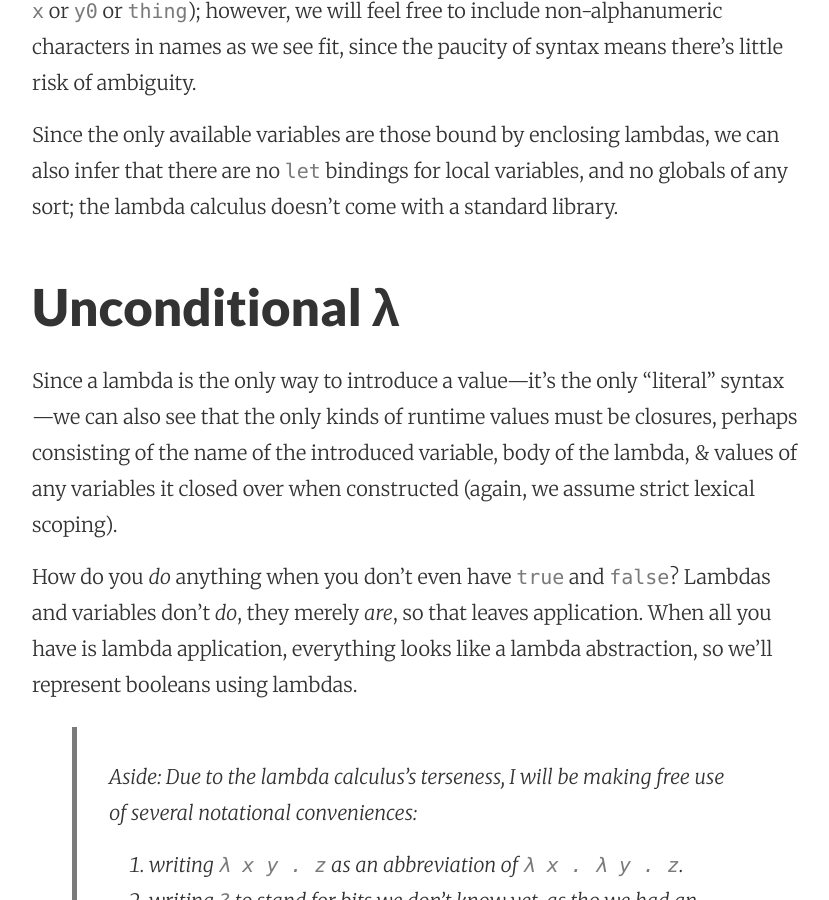
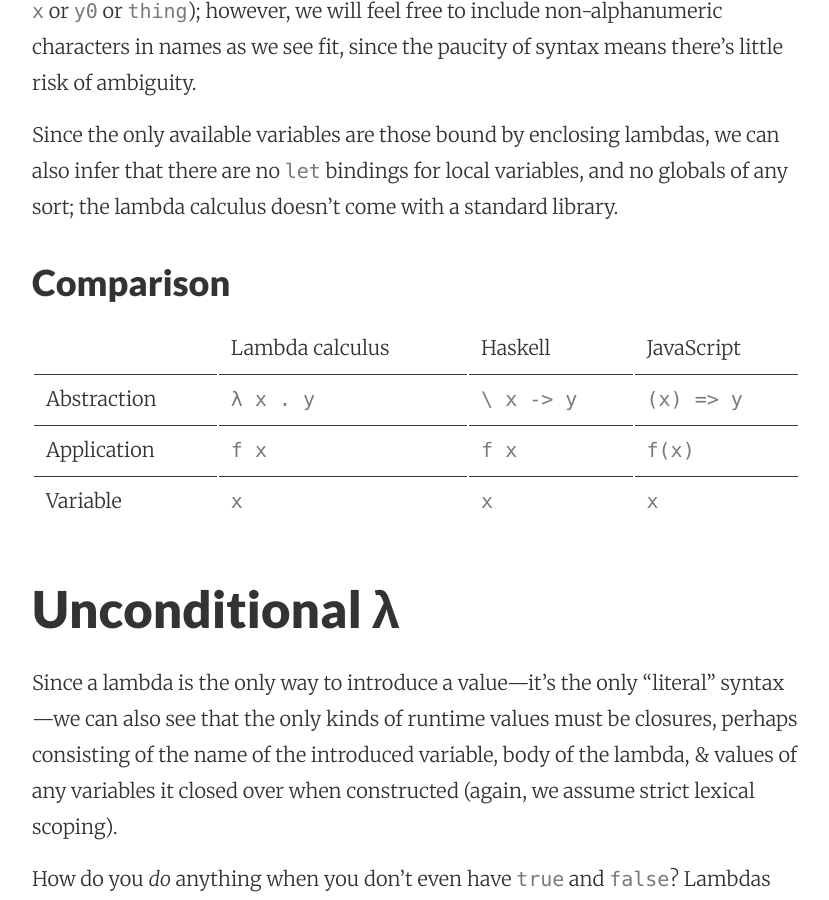
Before and after one commit to robrix/robrix.github.io, a Jekyll site: the page built from _posts/2020-03-29-all-you-need-is-lambda-1-booleans.md, in a window 1280 px wide and 900 px high, scrolled down 2970 px. Shown: the whole window, without its empty margins (224-1053 px from the left). Built offline with Jekyll 4.4.1, drawn with Linux system fonts in a browser that asks for light colours.

Commit message:
Add a table comparing the syntax of the lambda calculus, Haskell, & JS.

```diff
--- a/_posts/2020-03-29-all-you-need-is-lambda-1-booleans.md
+++ b/_posts/2020-03-29-all-you-need-is-lambda-1-booleans.md
@@ -56,6 +56,36 @@ Variables introduced by enclosing lambdas.
 Variable are written as more or less arbitrary names, typically alphanumeric (e.g. `x` or `y0` or `thing`); however, we will feel free to include non-alphanumeric characters in names as we see fit, since the paucity of syntax means there’s little risk of ambiguity.
 
 Since the only available variables are those bound by enclosing lambdas, we can also infer that there are no `let` bindings for local variables, and no globals of any sort; the lambda calculus doesn’t come with a standard library.
+
+
+### Comparison
+
+<table>
+  <thead>
+    <td></td>
+    <td>Lambda calculus</td>
+    <td>Haskell</td>
+    <td>JavaScript</td>
+  </thead>
+  <tr>
+    <td>Abstraction</td>
+    <td><code>λ x . y</code></td>
+    <td><code>\ x -> y</code></td>
+    <td><code>(x) => y</code></td>
+  </tr>
+  <tr>
+    <td>Application</td>
+    <td><code>f x</code></td>
+    <td><code>f x</code></td>
+    <td><code>f(x)</code></td>
+  </tr>
+  <tr>
+    <td>Variable</td>
+    <td><code>x</code></td>
+    <td><code>x</code></td>
+    <td><code>x</code></td>
+  </tr>
+</table>
 
 
 ## Unconditional λ
```
